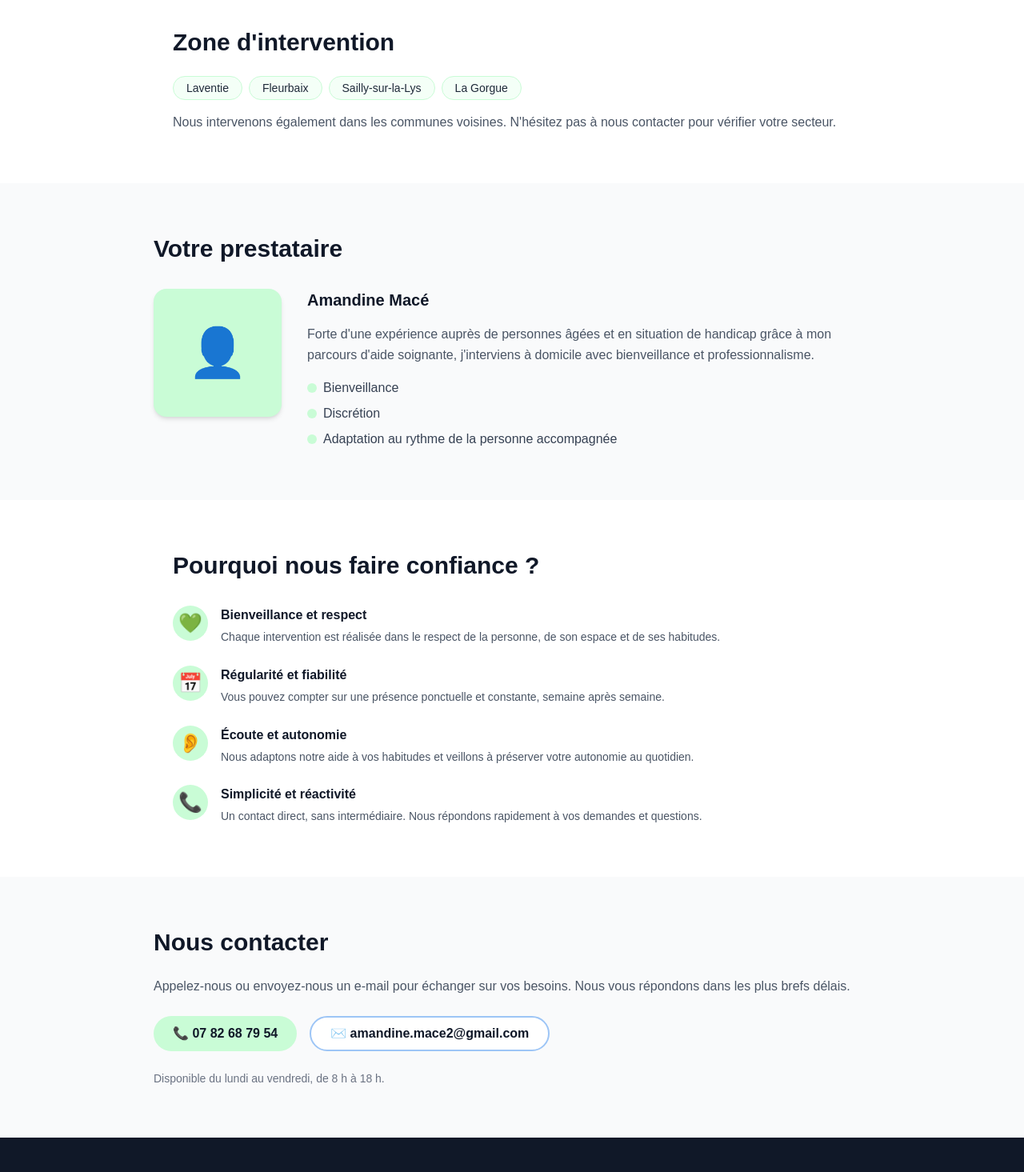
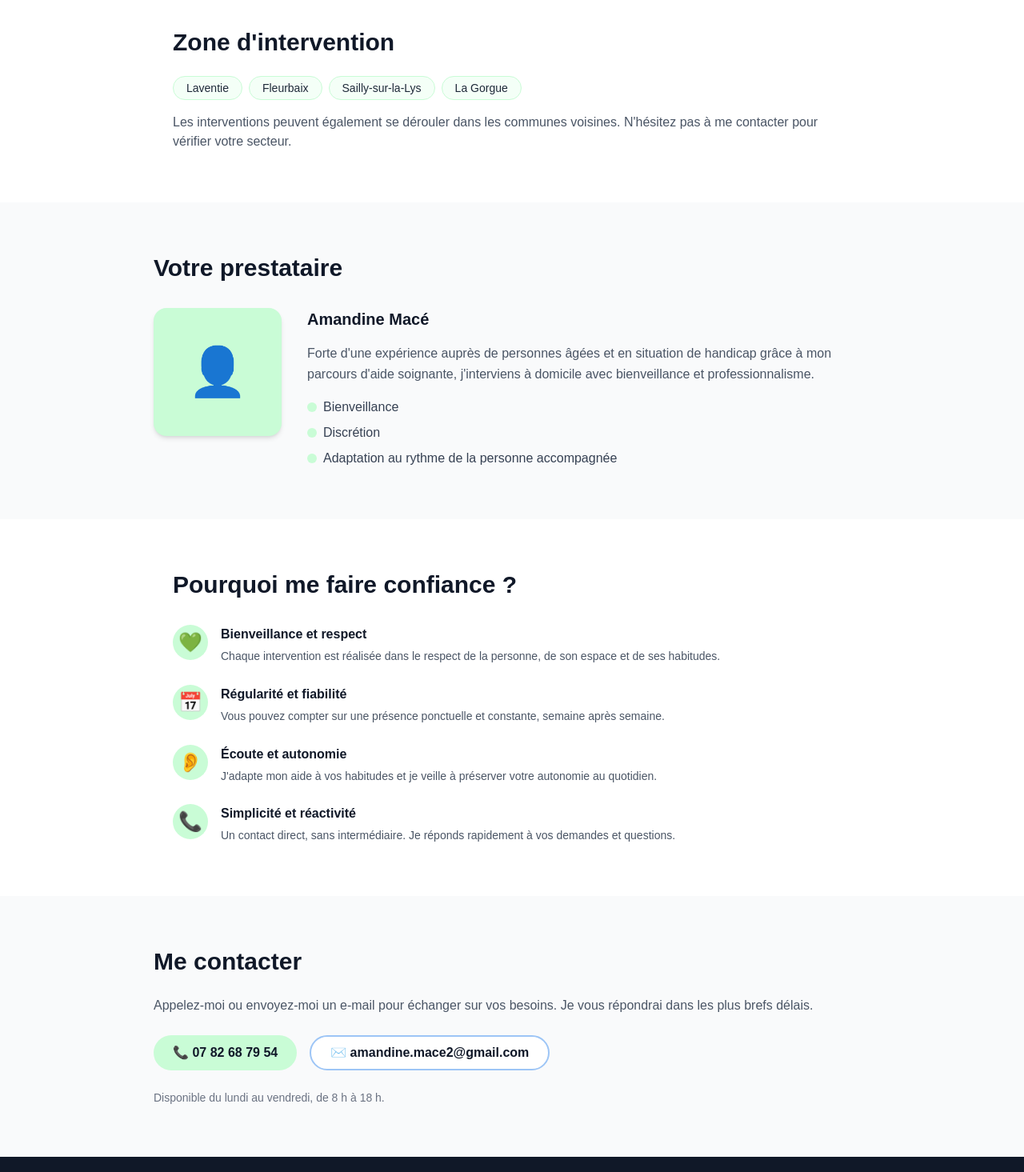
Before and after one commit to nboyet/amservices, a Next.js app: page / in a window 1280 px wide. Shown: the part 3558-5023 px from the top of the page at 80% size. Built offline with nearby package versions, Linux system fonts and the light colour scheme.

Commit message:
feat: change "nous" to "je"

```diff
--- a/app/_components/ContactSection.tsx
+++ b/app/_components/ContactSection.tsx
@@ -17,7 +17,7 @@ const ContactSection: FC<ContactSectionProps> = ({
     <section id="contact" className="bg-gray-50 px-4 py-12 sm:px-6 sm:py-16">
       <div className="mx-auto max-w-4xl">
         <h2 className="mb-6 text-2xl font-bold text-gray-900 sm:text-3xl">
-          Nous contacter
+          Me contacter
         </h2>
 
         <p className="mb-6 text-base leading-relaxed text-gray-600">
--- a/app/_components/TrustSection.tsx
+++ b/app/_components/TrustSection.tsx
@@ -9,7 +9,7 @@ const TrustSection: FC<TrustSectionProps> = ({ points }) => {
   return (
     <section className="mx-auto max-w-4xl px-4 py-12 sm:px-6 sm:py-16">
       <h2 className="mb-8 text-2xl font-bold text-gray-900 sm:text-3xl">
-        Pourquoi nous faire confiance ?
+        Pourquoi me faire confiance ?
       </h2>
 
       <ul className="flex flex-col gap-6">
--- a/app/_data/content.ts
+++ b/app/_data/content.ts
@@ -85,7 +85,7 @@ export const CONTENT: SiteContent = {
   zoneCities: ["Laventie", "Fleurbaix", "Sailly-sur-la-Lys", "La Gorgue"], // TODO: personalise
 
   zoneSurroundingNote:
-    "Nous intervenons également dans les communes voisines. N'hésitez pas à nous contacter pour vérifier votre secteur.", // TODO: personalise
+    "Les interventions peuvent également se dérouler dans les communes voisines. N'hésitez pas à me contacter pour vérifier votre secteur.", // TODO: personalise
 
   provider: {
     name: "Amandine Macé", // TODO: personalise
@@ -121,14 +121,14 @@ export const CONTENT: SiteContent = {
       id: "ecoute",
       title: "Écoute et autonomie",
       description:
-        "Nous adaptons notre aide à vos habitudes et veillons à préserver votre autonomie au quotidien.",
+        "J'adapte mon aide à vos habitudes et je veille à préserver votre autonomie au quotidien.",
       icon: "👂",
     },
     {
       id: "contact",
       title: "Simplicité et réactivité",
       description:
-        "Un contact direct, sans intermédiaire. Nous répondons rapidement à vos demandes et questions.",
+        "Un contact direct, sans intermédiaire. Je réponds rapidement à vos demandes et questions.",
       icon: "📞",
     },
   ],
@@ -136,7 +136,7 @@ export const CONTENT: SiteContent = {
   contactAvailability: "Disponible du lundi au vendredi, de 8 h à 18 h.", // TODO: personalise
 
   contactInvitation:
-    "Appelez-nous ou envoyez-nous un e-mail pour échanger sur vos besoins. Nous vous répondons dans les plus brefs délais.", // TODO: personalise
+    "Appelez-moi ou envoyez-moi un e-mail pour échanger sur vos besoins. Je vous répondrai dans les plus brefs délais.", // TODO: personalise
 
   tarifs: [
     {
```
